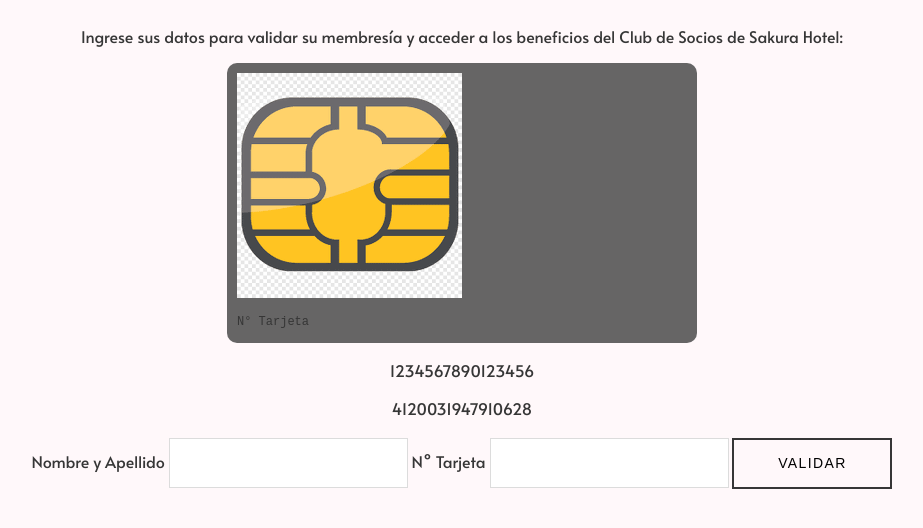
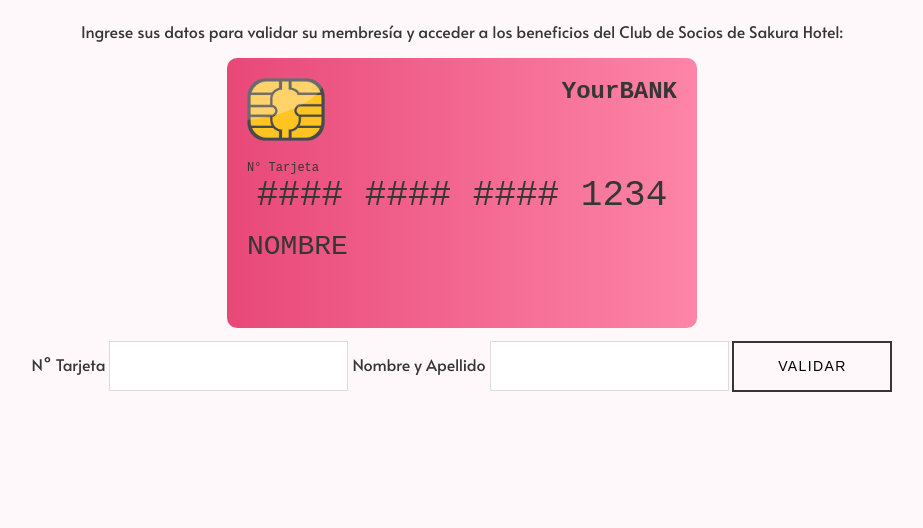
Before and after one commit to ElizabethVegaM/card-validator, a website with bundled scripts: page src/index.html in a window 1280 px wide. Shown: the part 252-780 px from the top of the page, without its empty margins (178-1101 px from the left). Built offline with nearby package versions, Linux system fonts and the light colour scheme.

Commit message:
add styles

```diff
--- a/src/index.html
+++ b/src/index.html
@@ -15,21 +15,25 @@
       <p class="main-text">Ingrese sus datos para validar su membresía y acceder a los beneficios del Club de Socios de Sakura Hotel:</p>
       <section class="card-container">
         <div class="credit-card">
-          <div class="card-img">
-            <img src="img/descarga.png" alt="">
+          <div class="card-title">
+            <img src="img/chip.png" alt="">
+            <h1>YourBANK</h1>
           </div>
-          <p class="card-title"><code>N° Tarjeta</code></p>
-          <p id="creditCardNumber" pattern="[0-9.]+"></p>
+          <div class="card-info">
+            <p class="card-number"><code>N° Tarjeta</code></p>
+            <p id="creditCardNumber" pattern="[0-9.]+">#### #### #### 1234</p>
+          </div>
+          <div class="card-name">
+            <p id="creditCardName">NOMBRE</p>
+          </div>
         </div>
       </section>
       <section class="info-container">
-        <p>1234567890123456</p>
-        <p>4120031947910628</p>
         <form id="validateForm">
+          <label for="tarjeta">N° Tarjeta</label>
+          <input id="cardNumberInput" type="number" minlength="1" maxlength="16">
           <label for="client-name">Nombre y Apellido</label>
           <input type="text" id="clientName">
-          <label for="tarjeta">N° Tarjeta</label>
-          <input id="cardNumberInput" type="number" minlength="1" maxlength="16">
           <button type="submit" class="validate-btn">Validar</button>
         </form>
       </section>
--- a/src/index.js
+++ b/src/index.js
@@ -2,18 +2,24 @@ import validator from './validator.js';
 
 const validateForm = document.getElementById('validateForm');
 const cardInput = document.getElementById('cardNumberInput');
+const nameInput = document.getElementById('clientName');
 const resultBox = document.getElementById('result');
 const cardImgNumber = document.getElementById('creditCardNumber');
+const cardImgName = document.getElementById('creditCardName');
+
+nameInput.addEventListener('keyup', () => {
+  if (nameInput.value === '') {
+    cardImgName.innerHTML = 'NOMBRE';
+  } else {
+    cardImgName.innerHTML = nameInput.value.toUpperCase();
+  }
+});
 
 cardInput.addEventListener('keyup', () => {
   let formattedText = cardInput.value.split(' ').join('');
-  if (formattedText.length <= 16) {
-    if (formattedText.length > 0) {
-      formattedText = formattedText.match(new RegExp('.{1,4}', 'g')).join(' ');
+    if (formattedText.length <= 16) {
+      formattedText.length > 0 ? formattedText = formattedText.match(new RegExp('.{1,4}', 'g')).join(' ') : alert('plz stop here')
     }
-  } else {
-    alert("plz stop here");
-  }
   cardImgNumber.innerHTML = validator.maskify(formattedText);
 })
 
--- a/src/style.css
+++ b/src/style.css
@@ -18,6 +18,11 @@ body {
 header {
   padding: 0.5rem;
   text-align: center;
+  height: 30vh;
+}
+
+header img {
+  height: 100%;
 }
 
 .card-container {
@@ -28,17 +33,53 @@ header {
 
 .credit-card {
   font-family: 'Source Code Pro', monospace;
-  height: 260px;
+  height: 250px;
   width: 450px;
   display: flex;
   flex-direction: column;
-  background-color: #666565;
   border-radius: 10px;
+  padding: 10px;
+  background: rgba(232,72,120,1);
+  background: -moz-linear-gradient(left, rgba(232,72,120,1) 0%, rgba(244,106,146,1) 55%, rgba(253,133,167,1) 100%);
+  background: -webkit-gradient(left top, right top, color-stop(0%, rgba(232,72,120,1)), color-stop(55%, rgba(244,106,146,1)), color-stop(100%, rgba(253,133,167,1)));
+  background: -webkit-linear-gradient(left, rgba(232,72,120,1) 0%, rgba(244,106,146,1) 55%, rgba(253,133,167,1) 100%);
+  background: -o-linear-gradient(left, rgba(232,72,120,1) 0%, rgba(244,106,146,1) 55%, rgba(253,133,167,1) 100%);
+  background: -ms-linear-gradient(left, rgba(232,72,120,1) 0%, rgba(244,106,146,1) 55%, rgba(253,133,167,1) 100%);
+  background: linear-gradient(to right, rgba(232,72,120,1) 0%, rgba(244,106,146,1) 55%, rgba(253,133,167,1) 100%);
+  filter: progid:DXImageTransform.Microsoft.gradient( startColorstr='#e84878', endColorstr='#fd85a7', GradientType=1 );
+}
+
+.credit-card>div {
   padding: 10px;
 }
 
+.credit-card h1, .credit-card p {
+  margin: 0;
+}
+
 .card-title {
+  display: flex;
+  align-items: flex-start;
+  flex-wrap: nowrap;
+  justify-content: space-between;
+  height: 25%;
+}
+
+.card-title img {
+  height: 100%;
+  width: auto;
+}
+
+.card-info {
+  height: 20%;
+}
+
+.card-number {
   font-size: 12px;
+}
+
+.card-name {
+  font-size: 28px;
 }
 
 #creditCardNumber {
```
Also changed, not shown: src/img/Blanco con Ícono de Flor Floral Logo.png, src/img/chip.png (added), src/img/descarga.png (deleted).
